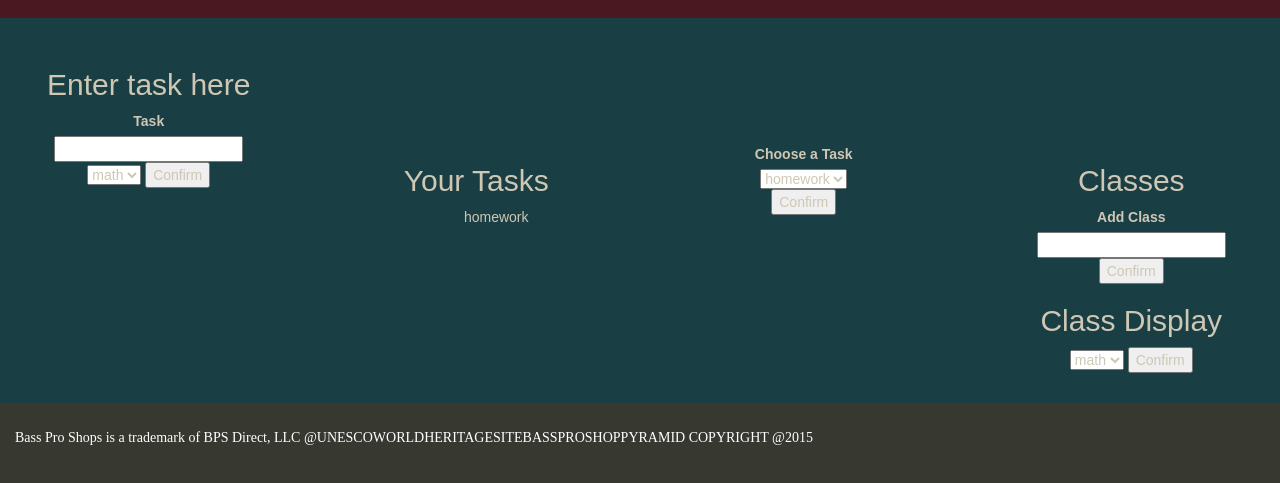
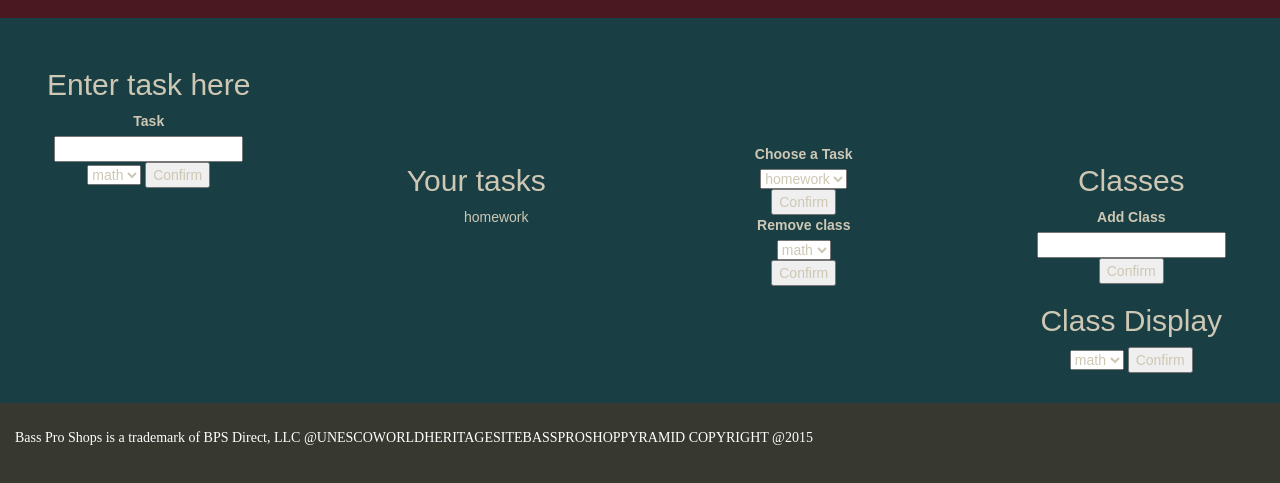
Before and after one commit to FiveRandomDollars/Flask, a Flask app: page / in a window 1280 px wide. Shown: the part 975-1458 px from the top of the page. Run offline with Flask 3, Linux system fonts and the light colour scheme; some libraries are stand-ins or nearby versions; some web fonts are replaced.

Commit message:
Update contact.html

```diff
--- a/FlaskProject/templates/contact.html
+++ b/FlaskProject/templates/contact.html
@@ -99,7 +99,7 @@
 
     <div class="col-sm-3" style = "padding-top: 96px;">
 
-    <h2>Your Tasks</h2>
+    <h2>Your tasks</h2>
       {% for task in tasks %}
           <ul>{{ task }}</ul>
       {% endfor %}
@@ -109,12 +109,25 @@
     <div class="col-sm-3" style = "padding-top: 96px;">
 
 
-      <label for="Choose task">Choose a Task</label>
+      <label for="remove">Choose a Task</label>
       <br>
      <form method="POST" action="/display">
       <select name="remove" id="remove">
         {% for task in tasks %}
           <option value="{{ task }}">{{ task }}</option>
+        {% endfor %}
+      </select>
+        <br>
+
+        <button type="submit">Confirm</button>
+      </form>
+
+    <label for="removeclass">Remove class</label>
+      <br>
+     <form method="POST" action="/display">
+      <select name="removeclass" id="removeclass">
+        {% for class in classes %}
+          <option value="{{ class }}">{{ class }}</option>
         {% endfor %}
       </select>
         <br>
@@ -140,7 +153,7 @@
 
          <h2>Class Display</h2>
       <form action= /display method="POST">
-
+{#        <input type="hidden" name="action" value="display">#}
         <select name="sclass" id="sclass">
         {% for class in classes %}
           <option value="{{ class }}">{{ class }}</option>
```
